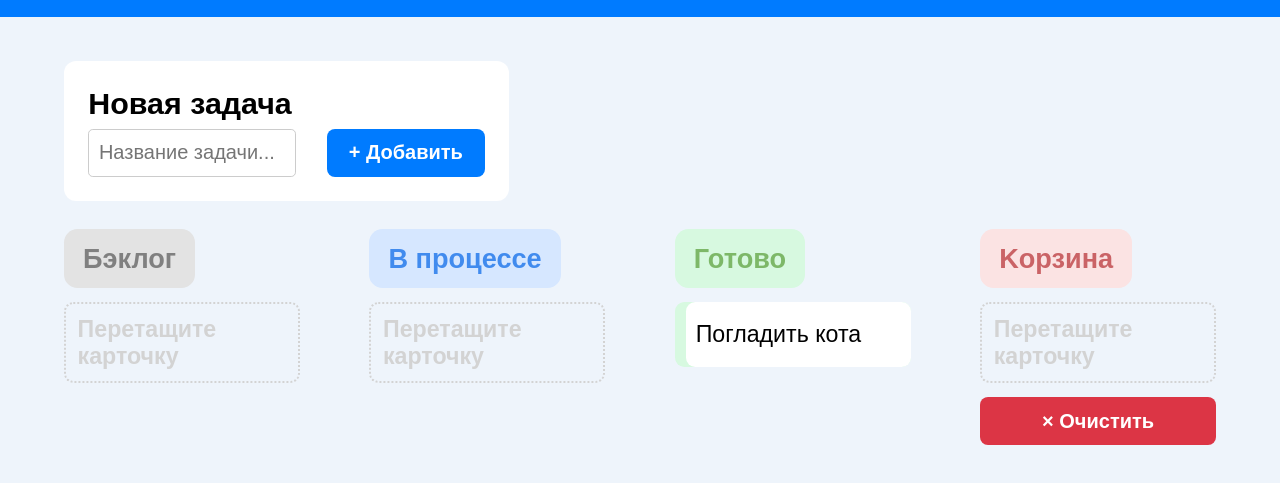
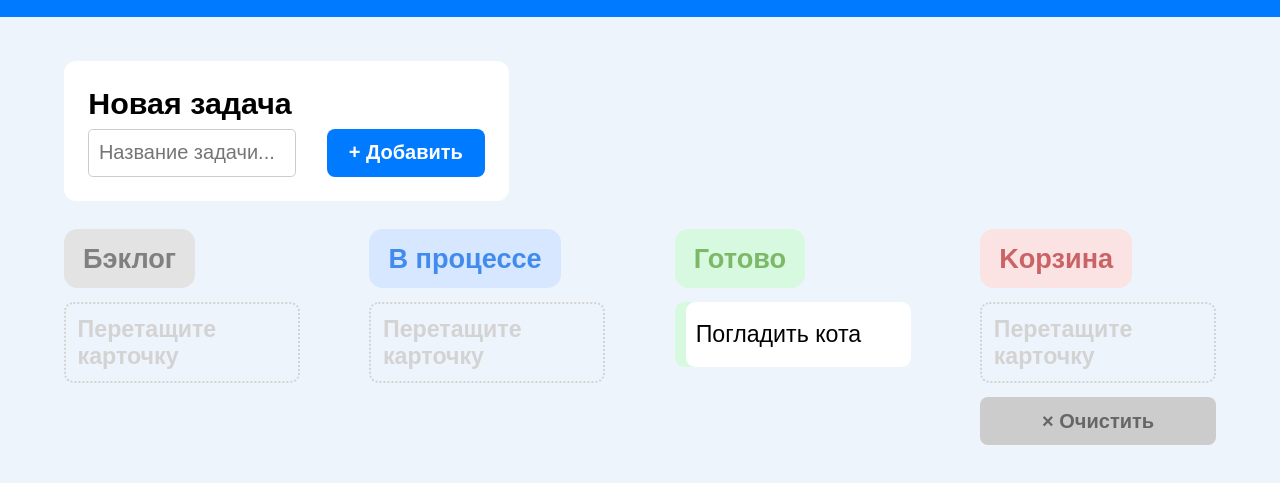
Before and after one commit to ludrana/web1, a plain HTML site: page index.html in a window 1280 px wide. Both pictures are taken after a click on the button "× Очистить". Shown: the part 111-594 px from the top of the page. Drawn offline with Linux system fonts and the light colour scheme.

Commit message:
feat: i forgor again

```diff
--- a/css/view/clear-button.css
+++ b/css/view/clear-button.css
@@ -6,3 +6,10 @@
 .clear:active {
     background-color: #c12635;
 }
+
+.clear:disabled {
+    background-color: #ccc;
+    color: #666;
+
+    cursor: not-allowed;
+}
--- a/src/presenter/task-board-presenter.js
+++ b/src/presenter/task-board-presenter.js
@@ -68,6 +68,10 @@ export default class TaskBoardPresenter {
     #renderTrashColumn() {
         const container = this.#renderTaskColumn(Status.TRASH);
         render(this.#clearButton, container.element);
+
+        if (this.#taskModel.getTasksByStatus(Status.TRASH).length === 0) {
+            this.#clearButton.element.disabled = true;
+        }
     }
 
     #renderTask(task, container) {
```
